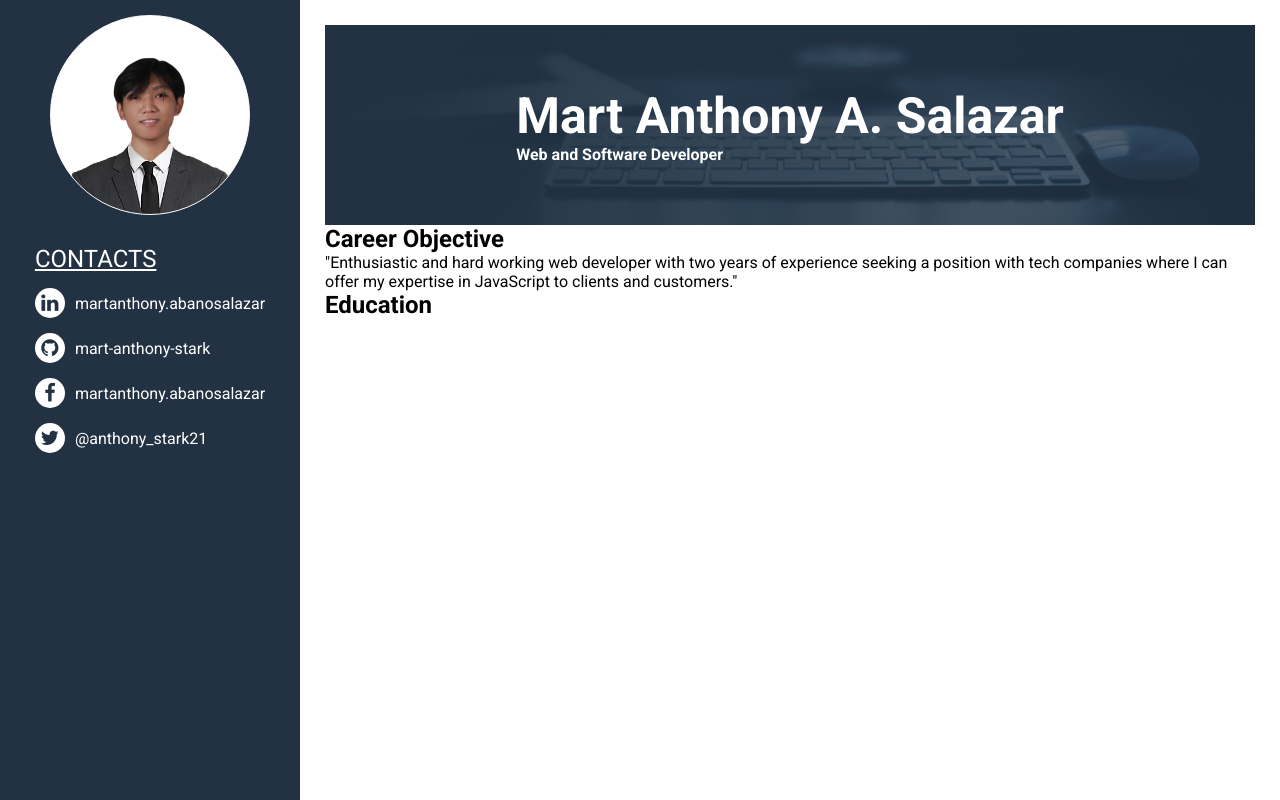
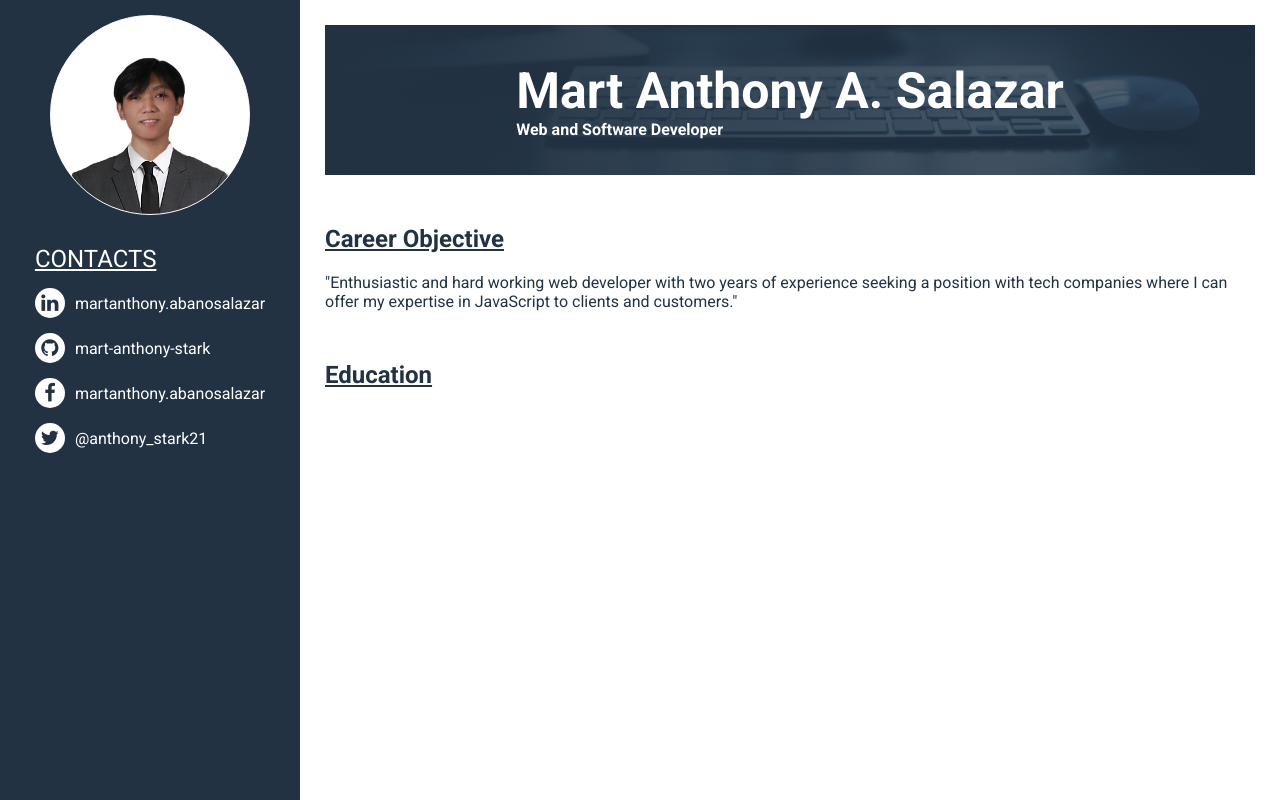
Before and after one commit to mart-anthony-stark/CV, a PHP site: page / in a window 1280 px wide. Run offline with PHP 8.4, Linux system fonts and the light colour scheme.

Commit message:
add: styles

```diff
--- a/assets/styles/style.css
+++ b/assets/styles/style.css
@@ -22,7 +22,7 @@ a {
   align-items: center;
 }
 .banner {
-  height: 200px;
+  height: 150px;
   background: linear-gradient(to right, rgb(34, 50, 67), rgba(34, 50, 67, 0.7)),
     url("../images/tech.jpeg") bottom;
   background-size: cover;
@@ -79,4 +79,12 @@ main {
 }
 .info {
   padding: 25px;
+  color: #223243;
 }
+.info .heading {
+  text-decoration: underline;
+  margin-bottom: 20px;
+}
+.info section {
+  margin-top: 50px;
+}
```
